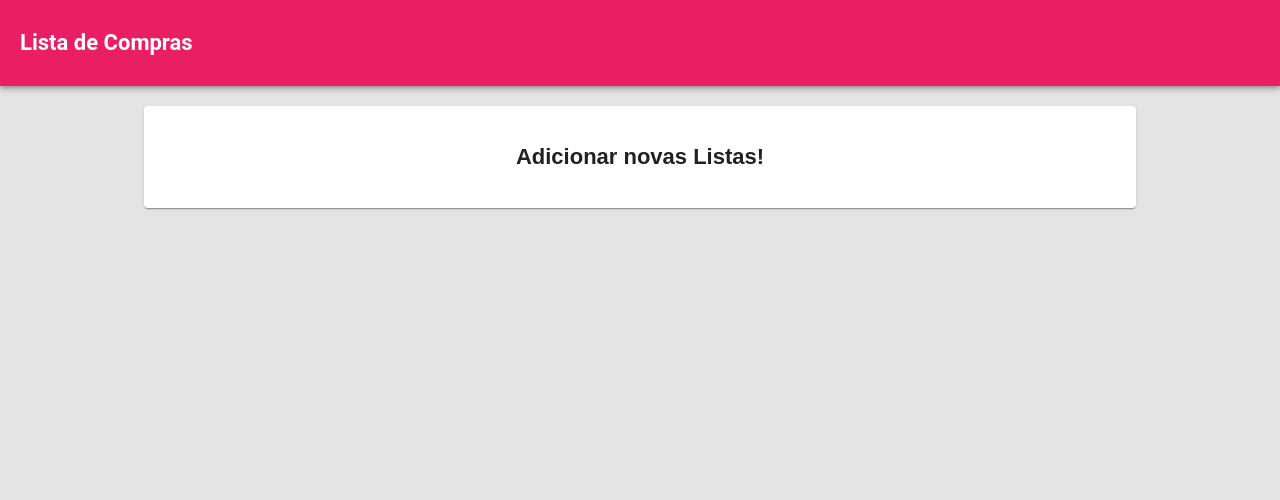
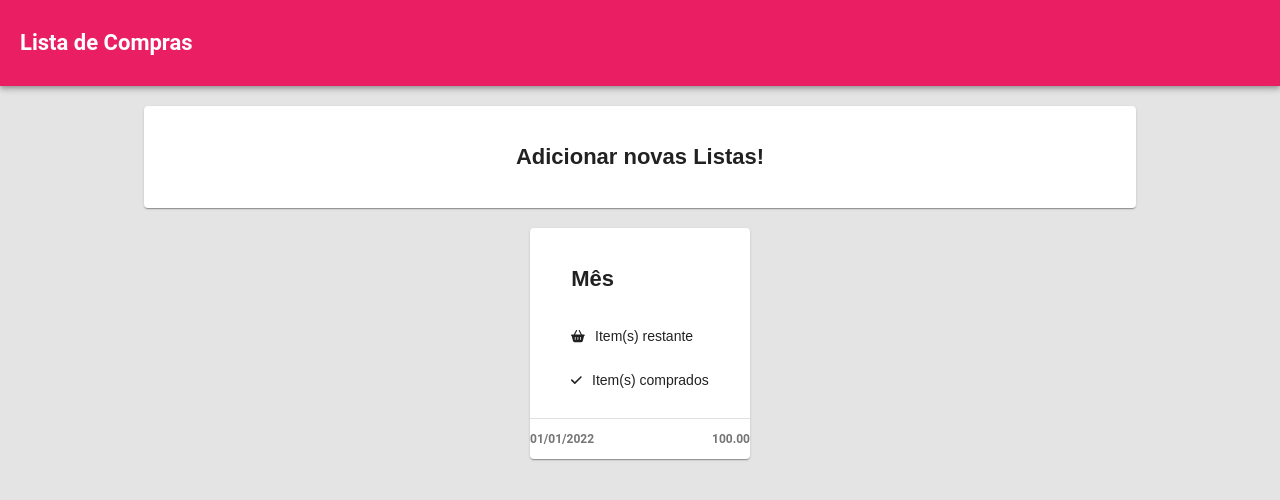
Before and after one commit to luca-henrique/frontend-lista-compras, a React app: page / in a window 1280 px wide. Shown: the top 500 px of the page. Built offline with nearby package versions, Linux system fonts and the light colour scheme; the HTML template or start-up script is replaced by a standard one.

Commit message:
feature: #41 criando lista

```diff
--- a/src/pages/Home/index.tsx
+++ b/src/pages/Home/index.tsx
@@ -3,9 +3,13 @@ import {
   CardActionArea,
   CardActions,
   CardContent,
+  Divider,
 } from '@material-ui/core';
 
 import './style.css';
+
+import {FontAwesomeIcon} from '@fortawesome/react-fontawesome';
+import {faShoppingBasket, faCheck} from '@fortawesome/free-solid-svg-icons';
 
 const Home = () => {
   return (
@@ -21,6 +25,33 @@ const Home = () => {
           </CardActionArea>
         </Card>
       </div>
+
+      <div className='list-container'>
+        <Card className='card'>
+          <CardActionArea className='card-action-area'>
+            <CardContent className='card-content'>
+              <div>
+                <p className='title'>Mês</p>
+                <div className='list-card-body'>
+                  <div className='list-card-item'>
+                    <FontAwesomeIcon icon={faShoppingBasket} size='sm' />
+                    <p>Item(s) restante</p>
+                  </div>
+                  <div className='list-card-item'>
+                    <FontAwesomeIcon icon={faCheck} size='sm' />
+                    <p>Item(s) comprados</p>
+                  </div>
+                </div>
+              </div>
+            </CardContent>
+          </CardActionArea>
+          <Divider />
+          <CardActions className='card-footer'>
+            <p>01/01/2022</p>
+            <p>100.00</p>
+          </CardActions>
+        </Card>
+      </div>
     </div>
   );
 };
--- a/src/pages/Home/style.css
+++ b/src/pages/Home/style.css
@@ -23,3 +23,38 @@
   display: flex;
   justify-content: center;
 }
+
+.list-container {
+  width: 220px;
+  margin-top: 20px;
+}
+
+.list-card-body {
+  width: 100%;
+  text-align: center;
+  font-weight: 400;
+}
+
+.list-card-item {
+  display: flex;
+  flex-direction: row;
+  align-items: center;
+  font-size: 14px;
+}
+
+.list-card-item svg {
+  margin-right: 10px;
+}
+
+.card-footer {
+  height: 40px;
+  width: 100%;
+  display: flex;
+  flex-direction: row;
+  justify-content: space-between;
+  align-items: center;
+  font-size: 12px;
+  font-weight: bolder;
+  color: #757575;
+  padding: 0px !important;
+}
```
